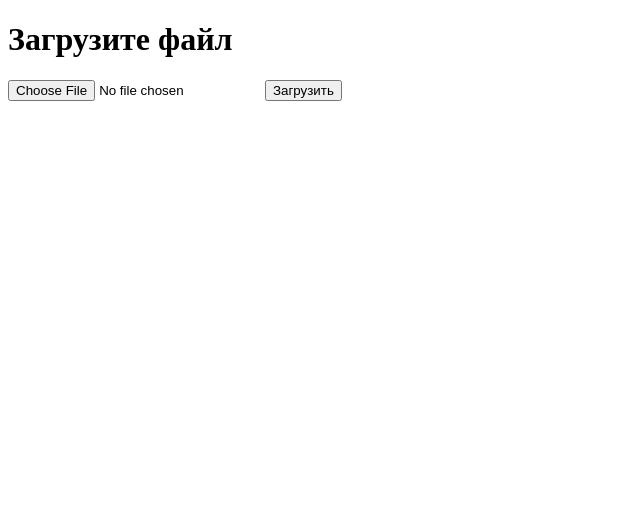
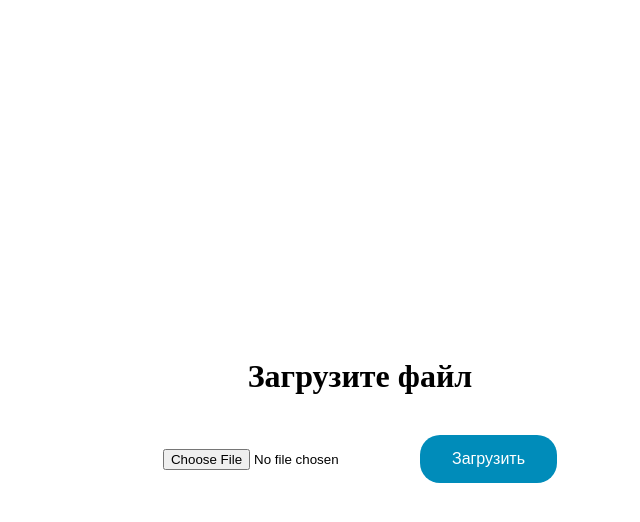
Before and after one commit to mysadd/File-exchanger, a website: page index.html in a window 1280 px wide. Shown: the whole page, without its empty margins (0-640 px from the left). Drawn offline with Linux system fonts and the light colour scheme.

Commit message:
first update

```diff
--- a/index.html
+++ b/index.html
@@ -4,15 +4,19 @@
 <head>
     <meta charset="UTF-8">
     <meta name="viewport" content="width=device-width, initial-scale=1.0">
+    <link rel="stylesheet" href="style.css">
     <title>Обменник файлов</title>
 </head>
 
-<body>
-    <h1>Загрузите файл</h1>
-    <form id="uploadForm" enctype="multipart/form-data">
-        <input type="file" name="file" id="fileInput">
-        <button type="submit">Загрузить</button>
-    </form>
+<body class="page">
+    <main class="content">
+        <h1 class="main_text">Загрузите файл</h1>
+        <form id="uploadForm" enctype="multipart/form-data">
+            <input type="file" name="file" id="fileInput">
+            <button type="submit" class="button_submit">Загрузить</button>
+            <!-- Исправлен класс кнопки -->
+        </form>
+    </main>
 
     <script>
         const form = document.getElementById('uploadForm');
--- a/package.json
+++ b/package.json
@@ -11,6 +11,8 @@
   "description": "",
   "dependencies": {
     "express": "^4.21.1",
-    "multer": "^1.4.5-lts.1"
+    "multer": "^1.4.5-lts.1",
+    "swagger-jsdoc": "^6.2.8",
+    "swagger-ui-express": "^5.0.1"
   }
 }
--- a/style.css
+++ b/style.css
@@ -0,0 +1,40 @@
+* {
+    padding: 0;
+    margin: 0;
+}
+
+.page {
+    font-family: 'Cormorant Garamond';
+}
+
+.content {
+    height: 100vh;
+    width: 90vh;
+    display: flex;
+    flex-direction: column;
+    justify-content: center;
+    /* Центрирует контент по вертикали */
+    align-items: center;
+    /* Центрирует контент по горизонтали */
+}
+
+.button_submit {
+    /* Исправлено имя класса */
+    background-color: #008CBA;
+    border: none;
+    color: white;
+    padding: 15px 32px;
+    text-align: center;
+    text-decoration: none;
+    display: inline-block;
+    font-size: 16px;
+    border-radius: 20px;
+    cursor: pointer;
+    /* Добавляем указатель при наведении */
+}
+
+.main_text {
+    margin: 40px auto;
+    text-align: center;
+    /* Центрирование текста */
+}
```
Also changed, not shown: script.js (+68 -3 lines), swagger.js (added, +18 -0 lines), 1 other file.
